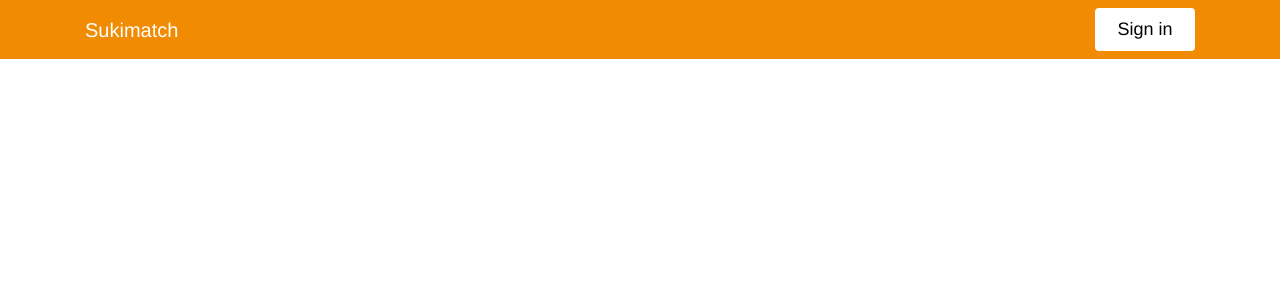
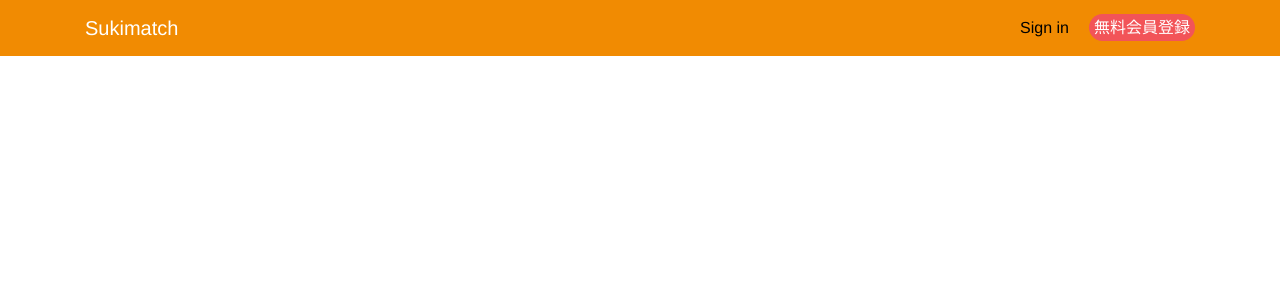
Before and after one commit to enomotorene/Sukimatch, a Vue app in the folder api-practice/vue-lp/sukimatch/: page / in a window 1280 px wide. Shown: the top 300 px of the page. Built offline with nearby package versions, Linux system fonts and the light colour scheme.

Commit message:
modified nav

```diff
--- a/api-practice/vue-lp/sukimatch/src/components/Navigation.vue
+++ b/api-practice/vue-lp/sukimatch/src/components/Navigation.vue
@@ -2,7 +2,10 @@
     <nav class="navbar navbar-light bg-light static-top sk-bg-color">
     <div class="container" v-for="(linkObj, ind) in navList" :key="ind">
         <a class="navbar-brand sk-title-color" href="/">Sukimatch</a>
-        <a href="/Signin" class="button"><span>Sign in</span></a>
+        <div>
+        <a href="/Signin" class="sk-btn-sign"><span>Sign in</span></a>
+        <a href="/Register" class="sk-btn-reg"><span>無料会員登録</span></a>
+        </div>
     </div>
   </nav>
 </template>
@@ -29,9 +32,37 @@ nav.sk-bg-color .sk-title-color {
     color: #ffffff;
 }
 
+a.sk-btn-reg {
+    background-color: #f25458;
+    color: #ffffff;
+    border-radius: 30px;
+    padding: 5px;
+    margin-left: 20px;
+    text-decoration: none;
+}
+
+a.sk-btn-reg:hover {
+    background-color: #f25458;
+    color: #000;
+    border-radius: 30px;
+    padding: 5px;
+    margin-left: 20px;
+    text-decoration: none;
+}
+
+a.sk-btn-sign {
+    text-decoration: none;
+    color: #000;
+}
+
+a.sk-btn-sign:hover {
+    text-decoration: none;
+    color: #ffffff;
+}
+
 .button {
   display: inline-block;
-  border-radius: 4px;
+  /* border-radius: 4px; */
   background-color: #ffffff;
   border: none;
   color: #000000;
--- a/api-practice/vue-lp/sukimatch/src/components/Register.vue
+++ b/api-practice/vue-lp/sukimatch/src/components/Register.vue
@@ -3,7 +3,7 @@
   <section class="page-section" id="services">
     <div class="container">
       <div class="signup">
-    <h2>サインアップ</h2>
+    <h2 class="sk-reg-title">サインアップ</h2>
     <!-- 登録フォーム -->
     <label class="fieldname" for="email_verification_key_email">メールアドレスで登録する</label><br>
     <input type="email" placeholder="email" v-model="email" ><br>
@@ -13,7 +13,7 @@
     <input type="text" placeholder="test" v-bind:value="test" >
     <p>{{ test }}</p> -->
     <input type="password" placeholder="password" v-model="password">
-    <button @click="signUp">登録</button>
+    <button class="btn-register" @click="signUp">登録</button>
 
     <hr>
     <!-- サインインへの遷移ボタン -->
@@ -22,7 +22,7 @@
       <router-link to="/signin">sign in now</router-link>
     </p>
   </div>
-　</div>
+</div>
 
     <hr>
 <!--
@@ -54,7 +54,7 @@ export default {
   name: "Singup",
   data() {
     return {
-      email: "default@email.com",
+      email: "",
       password: "",
       test: "test from data object of Vue.js"
     };
@@ -83,7 +83,7 @@ export default {
 </script>
 
 <style>
-
+/*
 .users-new_email div.new_email div.thirdparty ul{
     display: inline-block;
     text-align: left;
@@ -111,7 +111,6 @@ ul {
     display: inline-block;
     text-align: left;
     margin-left: 17px;
-    /* letter-spacing: -.40em; */
     width: 564px;
 }
 
@@ -173,5 +172,22 @@ ul.mixin-reset {
     background-image: linear-gradient(to bottom, #536da4, #3b5998);
     border: 1px solid #2f4588;
     border-bottom-color: #223262;
+}*/
+
+.sk-reg-title {
+    margin-top: 20px;
 }
+
+.btn-register {
+  background-color: white;
+  color: black;
+  border: 2px solid #e7e7e7;
+}
+
+.btn-register:hover {background-color: #e7e7e7;}
+
+input {
+    color: gray;
+}
+
 </style>
--- a/api-practice/vue-lp/sukimatch/src/components/Signin.vue
+++ b/api-practice/vue-lp/sukimatch/src/components/Signin.vue
@@ -1,16 +1,17 @@
 <template>
   <div id="signin">
-    <h2>サインイン</h2>
+    <h2 class="sk-reg-title">サインイン</h2>
 
     <!-- emailとpasswordの入力欄 -->
     <input type="email" placeholder="email" v-model="email">
     <input type="password" placeholder="Password" v-model="password">
-    <button @click="signIn">Signin</button>
+    <button class="btn-register" @click="signIn">Signin</button>
 
+    <hr>
     <!-- サインアップページ遷移ボタン -->
     <p>
       アカウントをお持ちではない方
-      <router-link to="/signup">新規作成</router-link>
+      <router-link to="/Register">新規作成</router-link>
     </p>
   </div>
 </template>
@@ -47,4 +48,15 @@ export default {
 </script>
 
 <style>
+.sk-reg-title {
+    margin-top: 20px;
+}
+
+.btn-register {
+  background-color: white;
+  color: black;
+  border: 2px solid #e7e7e7;
+}
+
+.btn-register:hover {background-color: #e7e7e7;}
 </style>
```
Also changed, not shown: api-practice/vue-lp/sukimatch/src/assets/css/bootstrap.css.
